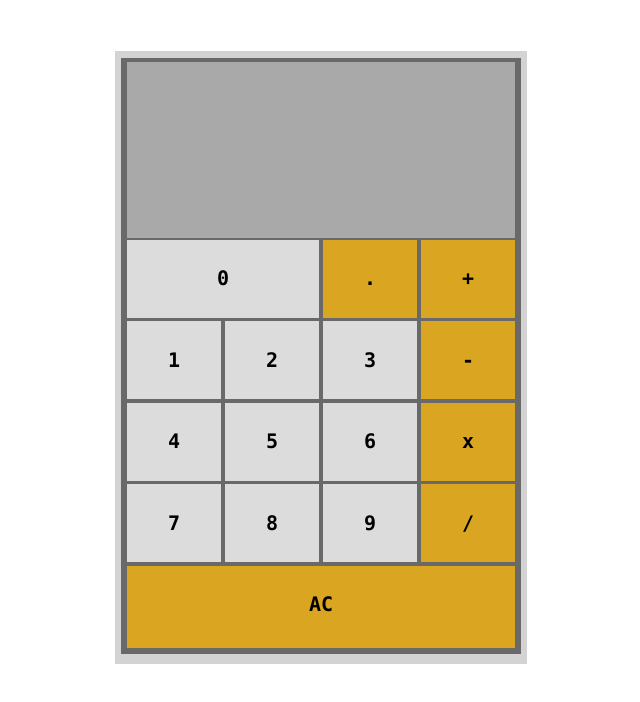
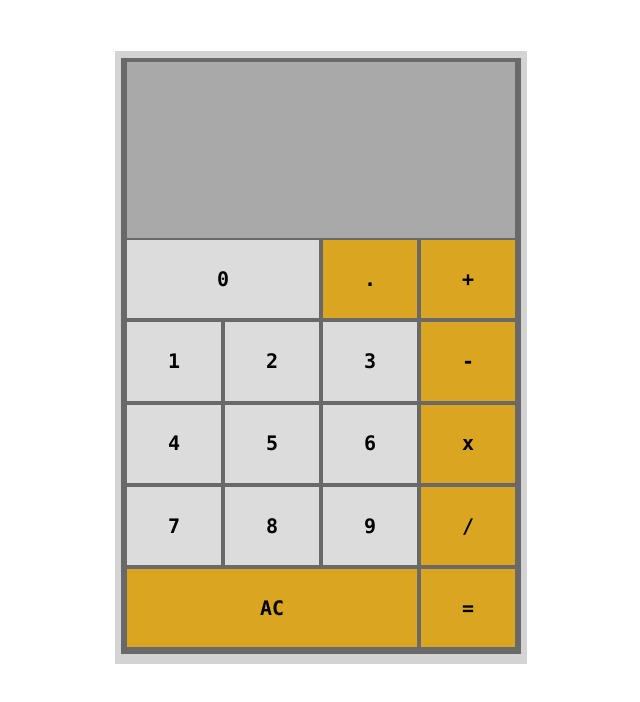
Before and after one commit to elizajing/calculator, a React app: page / in a window 1280 px wide. Shown: the top 702 px of the page, without its empty margins (319-959 px from the left). Built offline with nearby package versions, Linux system fonts and the light colour scheme; the HTML template or start-up script is replaced by a standard one.

Commit message:
Slim down css code and rename classes

```diff
--- a/src/App.css
+++ b/src/App.css
@@ -6,7 +6,7 @@
   margin-top: 2%;
   padding: 0.5%;
 }
-.blackbackground{
+.blackBackground{
   background-color: #696969;
   height: 98%;
   width: 98%;
@@ -18,7 +18,7 @@
   width: 99%;
   margin: auto;
 }
-.buttonboard{
+.buttonBoard{
   display: flex;
   align-items: center;
   flex-direction: row;
@@ -28,15 +28,7 @@
   margin: auto;
   /* background-color: #A9A9A9; */
 }
-.buttonzero{
-  width: 49%;
-  height: 19%;
-  background-color: #DCDCDC;
-  text-align: center;
-  font-size: 20px;
-  margin: auto;
-}
-.regularbutton{
+.regularButton{
   width: 24%;
   height: 19%;
   background-color: #DCDCDC;
@@ -44,21 +36,18 @@
   font-size: 20px;
   margin: auto;
 }
-.symbolbutton{
-  width: 24%;
+.buttonZero{
+  composes: regularButton;
+  width: 49%;
   height: 19%;
+}
+.symbolButton{
+  composes: regularButton;
   background-color: #DAA520;
-  text-align: center;
-  font-size: 20px;
-  margin: auto;
 }
-.acbutton{
-  width: 99%;
-  height: 20%;
-  background-color: #DAA520;
-  text-align: center;
-  font-size: 20px;
-  margin: auto;
+.acButton{
+  composes: symbolButton;
+  width: 74%;
 }
 h4 {
   font-family: "Lucida Console", Monaco, monospace;
--- a/src/App.js
+++ b/src/App.js
@@ -7,57 +7,60 @@ class App extends Component {
   render() {
     return (
       <div className={styles.background}>
-        <div className={styles.blackbackground}>
+        <div className={styles.blackBackground}>
           <div className={styles.screen}>
           </div>
-          <div className={styles.buttonboard}>
-            <div className={styles.buttonzero}>
+          <div className={styles.buttonBoard}>
+            <div className={styles.buttonZero}>
               <h4>0</h4>
             </div>
-            <div className={styles.symbolbutton}>
+            <div className={styles.symbolButton}>
               <h4>.</h4>
             </div>
-            <div className={styles.symbolbutton}>
+            <div className={styles.symbolButton}>
               <h4>+</h4>
             </div>
-            <div className={styles.regularbutton}>
+            <div className={styles.regularButton}>
               <h4>1</h4>
             </div>
-            <div className={styles.regularbutton}>
+            <div className={styles.regularButton}>
               <h4>2</h4>
             </div>
-            <div className={styles.regularbutton}>
+            <div className={styles.regularButton}>
               <h4>3</h4>
             </div>
-            <div className={styles.symbolbutton}>
+            <div className={styles.symbolButton}>
               <h4>-</h4>
             </div>
-            <div className={styles.regularbutton}>
+            <div className={styles.regularButton}>
               <h4>4</h4>
             </div>
-            <div className={styles.regularbutton}>
+            <div className={styles.regularButton}>
               <h4>5</h4>
             </div>
-            <div className={styles.regularbutton}>
+            <div className={styles.regularButton}>
               <h4>6</h4>
             </div>
-            <div className={styles.symbolbutton}>
+            <div className={styles.symbolButton}>
               <h4>x</h4>
             </div>
-            <div className={styles.regularbutton}>
+            <div className={styles.regularButton}>
               <h4>7</h4>
             </div>
-            <div className={styles.regularbutton}>
+            <div className={styles.regularButton}>
               <h4>8</h4>
             </div>
-            <div className={styles.regularbutton}>
+            <div className={styles.regularButton}>
               <h4>9</h4>
             </div>
-            <div className={styles.symbolbutton}>
+            <div className={styles.symbolButton}>
               <h4>/</h4>
             </div>
-            <div className={styles.acbutton}>
+            <div className={styles.acButton}>
               <h4>AC</h4>
+            </div>
+            <div className={styles.symbolButton}>
+              <h4>=</h4>
             </div>
           </div>
         </div>
```
